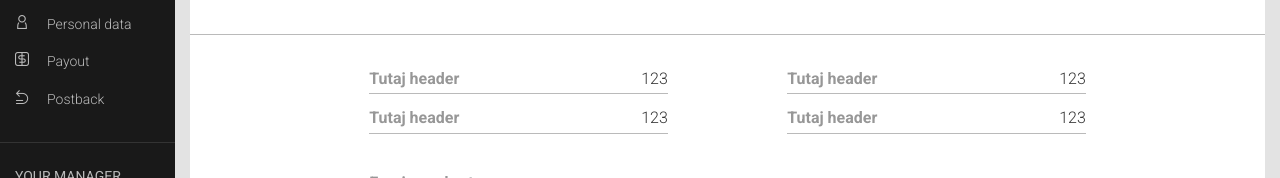
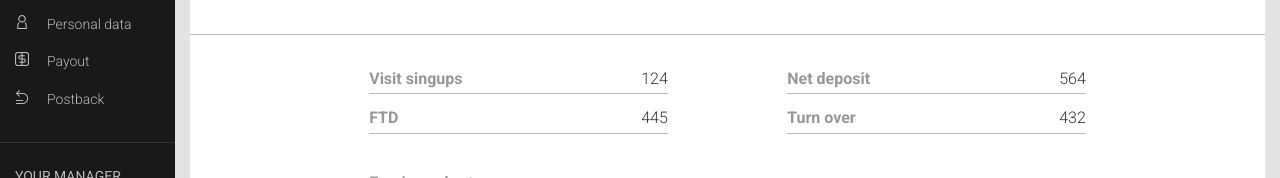
Before and after one commit to adam-goss94/admin-panel, a website: page src/index.html in a window 1280 px wide. Shown: the part 203-381 px from the top of the page. Drawn offline with nearby package versions, Linux system fonts and the light colour scheme; files that its build step writes are made by us from their sources.

Commit message:
Fix html content

```diff
--- a/src/index.html
+++ b/src/index.html
@@ -101,19 +101,19 @@
                 <ul class="list list-2-elems col-sm-12 col-md-5 col-lg-5 col-xl-5">
                   <li>
                     <div class="box font-header-section">
-                      <h2 class="font-header-section">Tutaj header</h2>
+                      <h2 class="font-header-section">Visit singups</h2>
                     </div>
                     <div class="box font-text font-text-large">
-                      <p class="font-text font-text-large">123</p>
+                      <p class="font-text font-text-large">124</p>
                     </div>
                   </li>
 
                   <li>
                     <div class="box font-header-section">
-                      <h2 class="font-header-section">Tutaj header</h2>
+                      <h2 class="font-header-section">FTD</h2>
                     </div>
                     <div class="box font-text font-text-large">
-                      <p class="font-text font-text-large">123</p>
+                      <p class="font-text font-text-large">445</p>
                     </div>
                   </li>
                 </ul>
@@ -121,19 +121,19 @@
                 <ul class="list list-2-elems col-sm-12 col-md-5 col-lg-5 col-xl-5">
                   <li>
                     <div class="box font-header-section">
-                      <h2 class="font-header-section">Tutaj header</h2>
+                      <h2 class="font-header-section">Net deposit</h2>
                     </div>
                     <div class="box font-text font-text-large">
-                      <p class="font-text font-text-large">123</p>
+                      <p class="font-text font-text-large">564</p>
                     </div>
                   </li>
 
                   <li>
                     <div class="box font-header-section">
-                      <h2 class="font-header-section">Tutaj header</h2>
+                      <h2 class="font-header-section">Turn over</h2>
                     </div>
                     <div class="box font-text font-text-large">
-                      <p class="font-text font-text-large">123</p>
+                      <p class="font-text font-text-large">432</p>
                     </div>
                   </li>
                 </ul>
```
